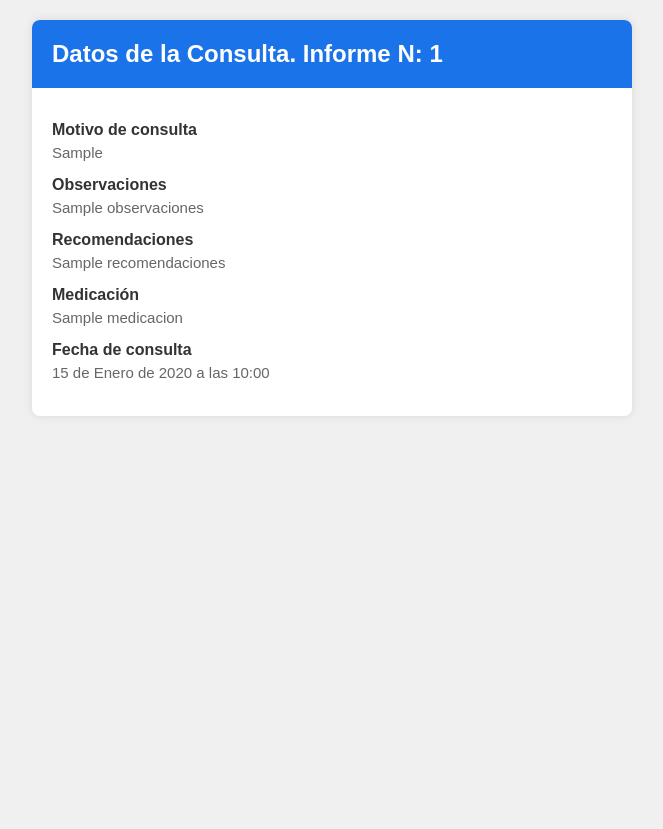
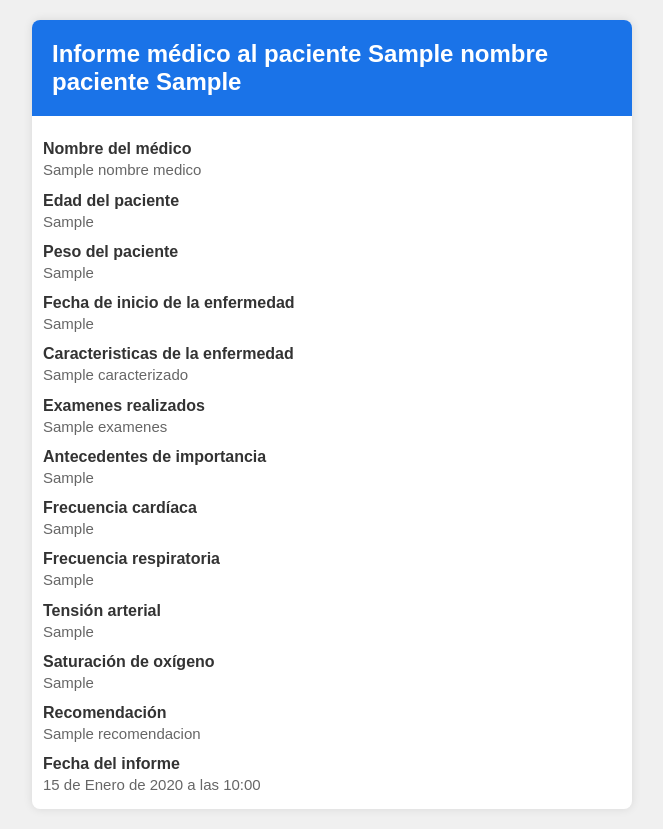
Before and after one commit to ejp16/pneumonia-detection, a Django app: template pneumonia_detection/usuario/templates/pdf_informe.html in a window 1280 px wide. Shown: the whole page, without its empty margins (308-971 px from the left). Before the commit the page ends 416 px from the top, so only its background shows below. Run offline with Django 5.2, Linux system fonts and the light colour scheme; the template is opened without the code that fills it: most values are stand-ins (such as "Sample title", 1, 10 or a date in 2020); some libraries are stand-ins or nearby versions.

Commit message:
Enviar el link del informe por correo

```diff
--- /dev/null
+++ b/pneumonia_detection/usuario/templates/correo_informe.html
@@ -0,0 +1,4 @@
+<h2>Informe médico </h2>
+
+<h4>El médico {{ nombre_medico }} subió un informe al sistema Neumonet</h4>
+<h4>Acceda al siguiente enlace para visualizar y descargar el informe: {{ link }}</h4>
--- a/pneumonia_detection/usuario/templates/pdf_informe.html
+++ b/pneumonia_detection/usuario/templates/pdf_informe.html
@@ -29,15 +29,15 @@
             font-size: 24px;
         }
         .content {
-            padding: 20px;
+            padding: 11px;
         }
         .field {
-            margin-bottom: 15px;
+            margin-bottom: 5px;
         }
         .field h2 {
             font-size: 16px;
             color: #333;
-            margin-bottom: 5px;
+            margin-bottom: 3px;
         }
         .field p {
             margin: 0;
@@ -51,28 +51,60 @@
 <body>
     <div class="container">
         <div class="header">
-            <h1>Datos de la Consulta. Informe N: {{ id }}</h1>
+            <h1>Informe médico al paciente {{ nombre_paciente }} {{ apellido_paciente }}</h1>
         </div>
         <div class="content">
             <div class="field">
-                <h2>Motivo de consulta</h2>
-                <p>{{ motivo_consulta }}</p>
+                <h2>Nombre del médico</h2>
+                <p>{{ nombre_medico }}</p>
             </div>
             <div class="field">
-                <h2>Observaciones</h2>
-                <p>{{ observaciones }}</p>
+                <h2>Edad del paciente</h2>
+                <p>{{ edad_paciente }}</p>
             </div>
             <div class="field">
-                <h2>Recomendaciones</h2>
-                <p>{{ recomendaciones }}</p>
+                <h2>Peso del paciente</h2>
+                <p>{{ peso_paciente }}</p>
             </div>
             <div class="field">
-                <h2>Medicación</h2>
-                <p>{{ medicacion }}</p>
+                <h2>Fecha de inicio de la enfermedad</h2>
+                <p>{{ inicio_enfermedad }}</p>
             </div>
             <div class="field">
-                <h2>Fecha de consulta</h2>
-                <p>{{ fecha_consulta }}</p>
+                <h2>Caracteristicas de la enfermedad</h2>
+                <p>{{ caracterizado }}</p>
+            </div>
+            <div class="field">
+                <h2>Examenes realizados</h2>
+                <p>{{ examenes }}</p>
+            </div>
+            <div class="field">
+                <h2>Antecedentes de importancia</h2>
+                <p>{{ antecedentes_importancia }}</p>
+            </div>
+            <div class="field">
+                <h2>Frecuencia cardíaca</h2>
+                <p>{{ frecuencia_cardiaca }}</p>
+            </div>
+            <div class="field">
+                <h2>Frecuencia respiratoria</h2>
+                <p>{{ frecuencia_respiratoria }}</p>
+            </div>
+            <div class="field">
+                <h2>Tensión arterial</h2>
+                <p>{{ tension_arterial }}</p>
+            </div>
+            <div class="field">
+                <h2>Saturación de oxígeno</h2>
+                <p>{{ saturacion_oxigeno }}</p>
+            </div>
+            <div class="field">
+                <h2>Recomendación</h2>
+                <p>{{ recomendacion }}</p>
+            </div>
+            <div class="field">
+                <h2>Fecha del informe</h2>
+                <p>{{ fecha_informe }}</p>
             </div>
         </div>
     </div>
```
Also changed, not shown: pneumonia_detection/usuario/views.py (+33 -11 lines).
